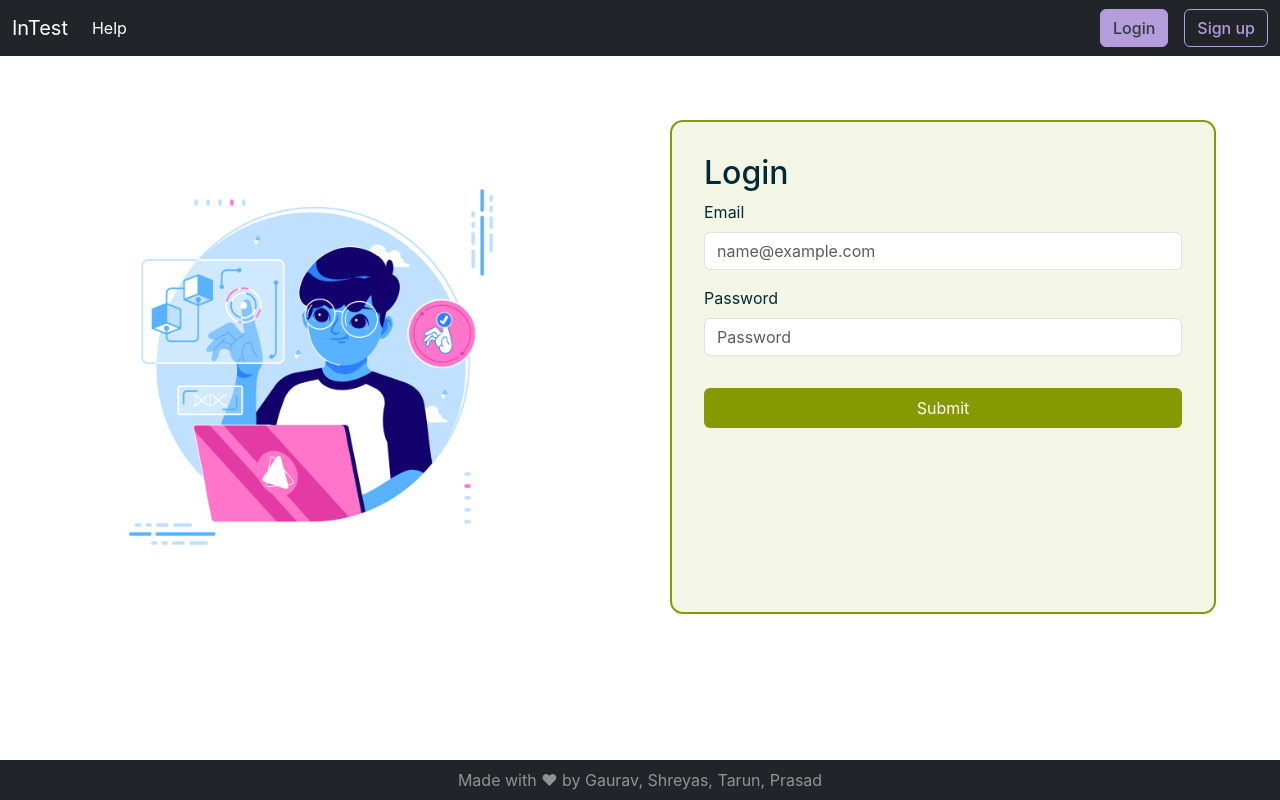
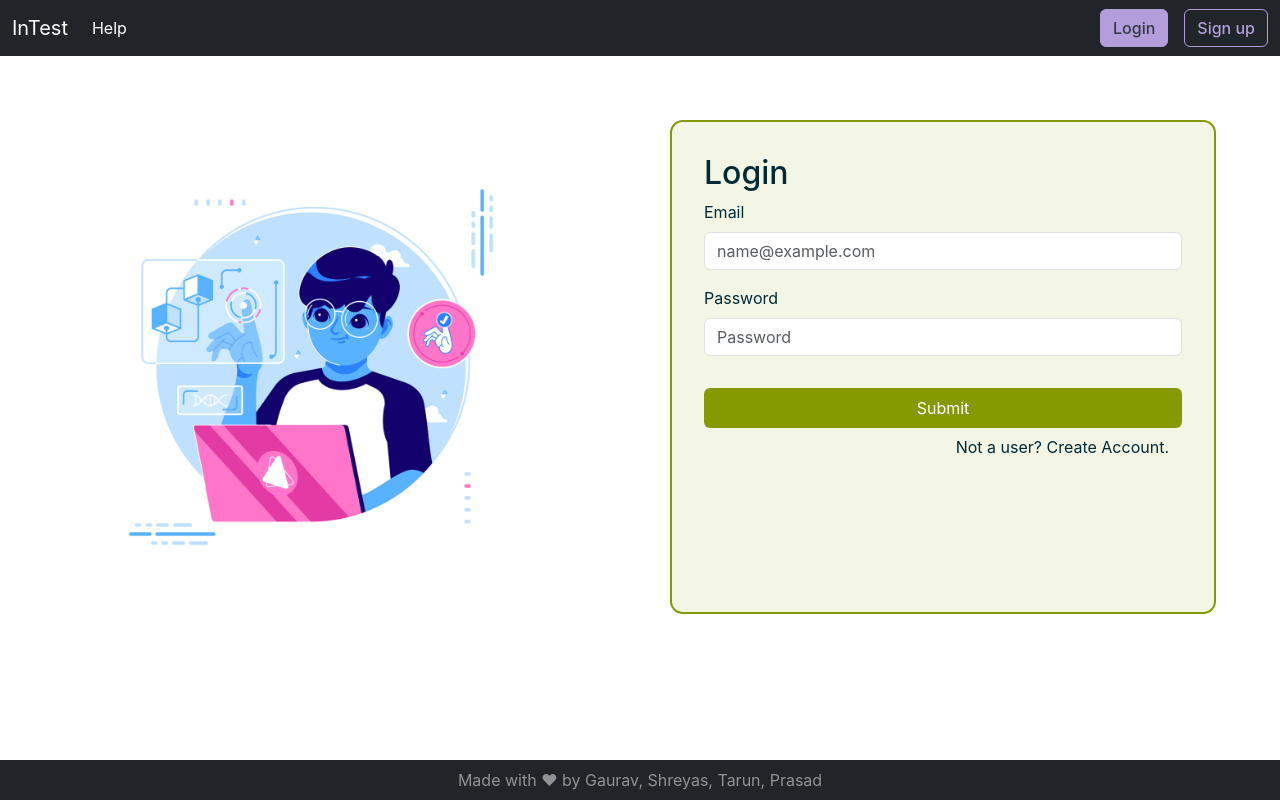
Before and after one commit to BTP-8th-SEM/BTP-frontend, a React (Create React App) app: page / in a window 1280 px wide. Both pictures are taken after a click on the button "Login". Built offline with nearby package versions, Linux system fonts and the light colour scheme.

Commit message:
add Create account link

```diff
--- a/src/App.js
+++ b/src/App.js
@@ -1,4 +1,3 @@
-import logo from './logo.svg';
 import './App.css';
 
 import React, { useState } from 'react';
@@ -14,10 +13,15 @@ function App() {
 		setIsLogin(state);
 	}
 
+	const handleLoginStateCallBack = (state) => {
+		setIsLogin(state);
+	}
 	return (
 		<div className="App">
 			<NavBar cb_handle_navbar = {handleNavBarCallBack} />
-			<Auth isLogin = {isLogin} />
+			<Auth isLogin = {isLogin}
+				  cb_handle_login_state = {handleLoginStateCallBack}
+			/>
 			<Footer />
 		</div>
 	);
--- a/src/Components/Auth.js
+++ b/src/Components/Auth.js
@@ -4,6 +4,10 @@ import React, { useState } from "react";
 import "./../Styles/auth.css"
 import welcome from "./../Images/welcome.jpg";
 const Auth = (props) => {
+
+    const handleLoginStateCallBack = (state) => {
+        props.cb_handle_login_state(state);
+    }
 
     return (
         <div className="auth">
@@ -12,7 +16,10 @@ const Auth = (props) => {
             </div>
 
             <div class="login">
-                {props.isLogin ? <Login /> :<SignUp /> }
+                {
+                    props.isLogin ? <Login cb_handle_login_state = {handleLoginStateCallBack} /> :
+                            <SignUp cb_handle_login_state = {handleLoginStateCallBack}/>
+                }
             </div>
 
         </div>
--- a/src/Components/Login.js
+++ b/src/Components/Login.js
@@ -1,6 +1,6 @@
 import React, { useState } from 'react';
 import './../Styles/login.css';
-const Login = () => {
+const Login = (props) => {
     const [emailVal, setEmailVal] = useState('');
     const [passVal, setPassVal] = useState('');
     const handleEmailInputChange = (e) => {
@@ -13,6 +13,9 @@ const Login = () => {
     const hitSubmit = (e) => {
         e.preventDefault();
         alert(`${emailVal}, ${passVal}`)
+    }
+    const handleSignupClick = () => {
+        props.cb_handle_login_state(false);
     }
 
     return (
@@ -39,7 +42,17 @@ const Login = () => {
 
                     <button type="submit"
                         className="btn btn-success"
-                        id="s">Submit</button>
+                        id="s">Submit
+                    </button>
+
+                    <div className='link'>
+                        <button type="button"
+                                className="btn btn-link"
+                                onClick={handleSignupClick}> Not a user? Create Account.
+                        </button>
+                    </div>
+
+
 
                 </div>
             </form>
--- a/src/Styles/login.css
+++ b/src/Styles/login.css
@@ -5,3 +5,13 @@
     margin-top:1rem;
     padding:0.5rem;
 }
+
+.link {
+    display: flex;
+    justify-content: flex-end;
+}
+
+.btn-link {
+    text-decoration: none;
+    color:inherit;
+}
```
